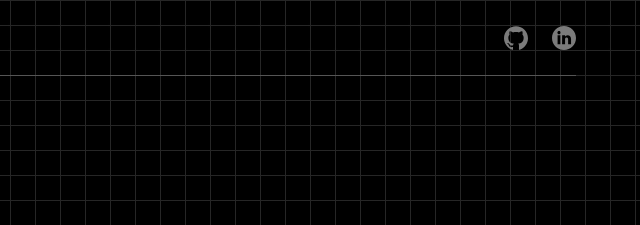
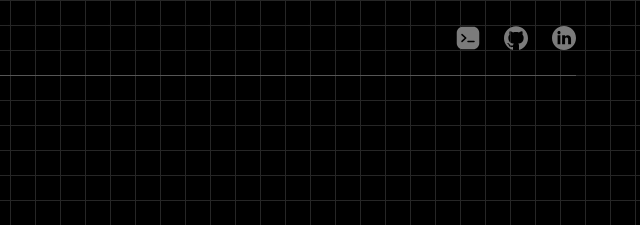
Before and after one commit to tunlinphyo/tun-lin-phyo, a website built with Vite: page index.html in a window 1280 px wide. Shown: the top 225 px of the page, 640-1280 px from the left. Built offline with nearby package versions, Linux system fonts and the light colour scheme.

Commit message:
add sample codes link

```diff
--- a/assets/css/intro.css
+++ b/assets/css/intro.css
@@ -40,6 +40,10 @@
     cyberpunk-glitch 10s step-end infinite,
     skew-glitch 10s step-end infinite; */
   text-shadow: .12em .12em 0 var(--primary);
+
+  /* -webkit-text-fill-color: transparent;
+  -webkit-text-stroke-width: 1px;
+  -webkit-text-stroke-color: var(--text-1); */
 }
 .intro--continue {
   margin-top: 4vh;
--- a/index.html
+++ b/index.html
@@ -16,7 +16,18 @@
                 <div class="spacer"></div>
                 <!-- <button class="header--button">change hue</button> -->
                 <div class="header--end">
-                    <a href="https://github.com/tunlinphyo" target="_blank">
+                    <a href="https://web-animations-samples.web.app/" title="Sample Codes" target="_blank" rel="noopener noreferrer">
+                        <svg xmlns="http://www.w3.org/2000/svg" version="1.1" xmlns:xlink="http://www.w3.org/1999/xlink"
+                            xmlns:svgjs="http://svgjs.com/svgjs" width="512" height="512" x="0" y="0" viewBox="0 0 64 64"
+                            style="enable-background:new 0 0 512 512" xml:space="preserve" class="">
+                            <g>
+                                <path fill="var(--theme)" fill-rule="evenodd"
+                                d="M18 2C9.163 2 2 9.163 2 18v28c0 8.837 7.163 16 16 16h28c8.837 0 16-7.163 16-16V18c0-8.837-7.163-16-16-16zm10 30a2 2 0 0 1-.662 1.487l-10 9a2 2 0 1 1-2.676-2.974L23.01 32l-8.348-7.513a2 2 0 0 1 2.676-2.974l10 9A2 2 0 0 1 28 32zm20 11a2 2 0 1 0 0-4H32a2 2 0 1 0 0 4z"
+                                clip-rule="evenodd" data-original="#000000" class=""></path>
+                            </g>
+                        </svg>
+                    </a>
+                    <a href="https://github.com/tunlinphyo" title="GitHub" target="_blank" rel="noopener noreferrer">
                         <svg xmlns="http://www.w3.org/2000/svg" version="1.1" xmlns:xlink="http://www.w3.org/1999/xlink"
                             xmlns:svgjs="http://svgjs.com/svgjs" width="512" height="512" x="0" y="0" viewBox="0 0 512 512"
                             style="enable-background:new 0 0 512 512" xml:space="preserve" class="">
@@ -27,7 +38,7 @@
                             </g>
                         </svg>
                     </a>
-                    <a href="https://www.linkedin.com/in/tun-lin-phyo-3b1475a0/" target="_blank">
+                    <a href="https://www.linkedin.com/in/tun-lin-phyo-3b1475a0/" title="LinkedIn" target="_blank" rel="noopener noreferrer">
                         <svg xmlns="http://www.w3.org/2000/svg" version="1.1" xmlns:xlink="http://www.w3.org/1999/xlink"
                             xmlns:svgjs="http://svgjs.com/svgjs" width="512" height="512" x="0" y="0" viewBox="0 0 512 512"
                             style="enable-background:new 0 0 512 512" xml:space="preserve" class="">
@@ -391,7 +402,7 @@
             </div>
         </section>
 
-        <section class="footer">
+        <footer class="footer">
             <div class="footer--bar">
                 <h2>CONTACT ME</h2>
             </div>
@@ -405,7 +416,7 @@
             <div class="footer--copyright">
                 &copy;<small>2023</small>
             </div>
-        </section>
+        </footer>
 
     </main>
     <script type="module" src="/main.js"></script>
```
Also changed, not shown: assets/icons/code.svg (added), 1 other file.
